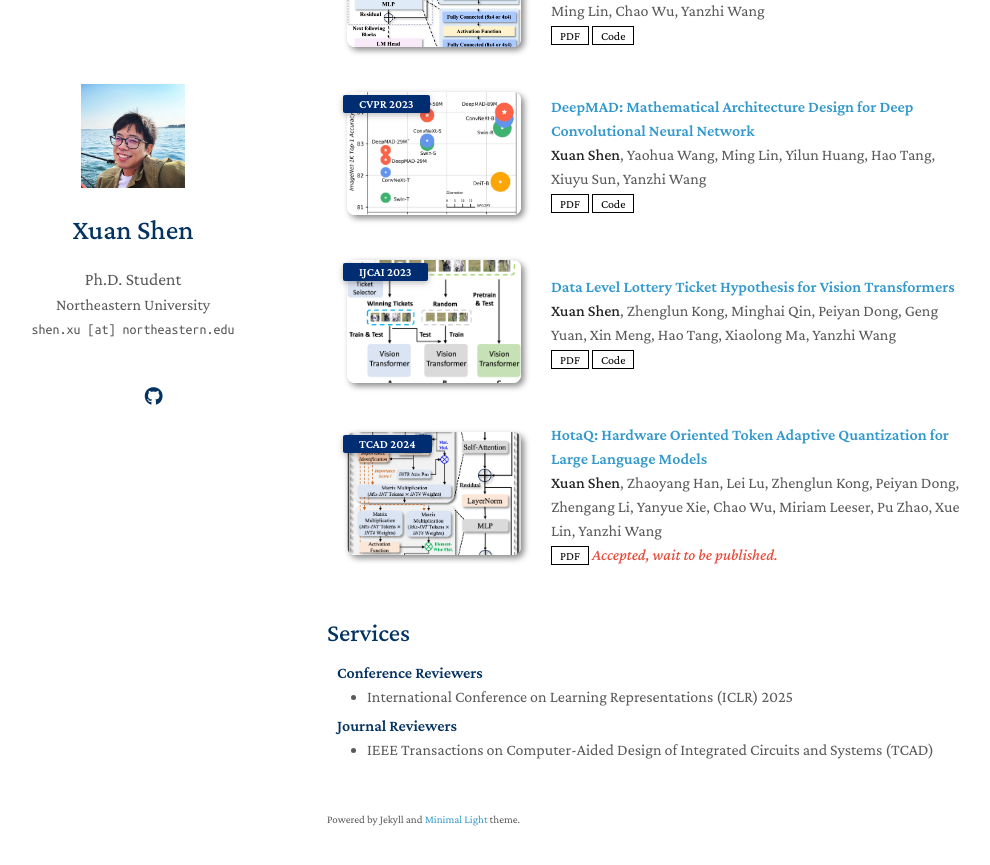
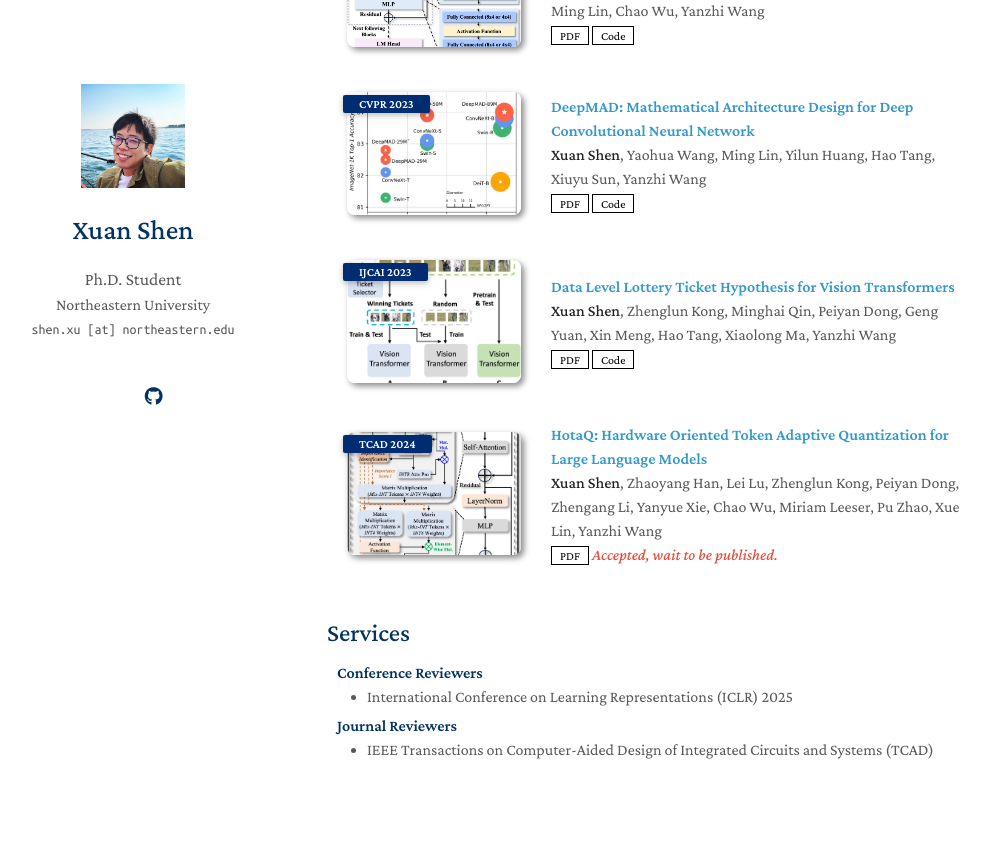
Before and after one commit to shawnricecake/shawnricecake.github.io, a Jekyll site: the page built from index.md, in a window 1280 px wide and 900 px high, scrolled down 808 px. Shown: the top 865 px of the window, without its empty margins (143-1133 px from the left). Built offline with Jekyll 4.4.1, drawn with Linux system fonts in a browser that asks for light colours; a style sheet for code colours, icons or effects is not loaded; our own code applies the rules of GitHub Pages for plain Markdown files.

Commit message:
Update homepage.html

```diff
--- a/_layouts/homepage.html
+++ b/_layouts/homepage.html
@@ -99,9 +99,12 @@
 
       <br>
 
-      {% if site.enable_footnote %}
+      <!-- ClustrMaps Globe Embed Code -->
+      <script type="text/javascript" id="clstr_globe" src="//clustrmaps.com/globe.js?d=vjp5GNVe2UXyjDmAHLgKg5Kc3tVYSO_8a08pK_u6TJ0"></script>
+
+<!--       {% if site.enable_footnote %}
       <p><small>Powered by Jekyll and <a href="https://github.com/yaoyao-liu/minimal-light" target="_blank" rel="noopener">Minimal Light</a> theme.</small></p>
-      {% endif %}
+      {% endif %} -->
 
       </section>
       <footer>
@@ -120,8 +123,5 @@
     </script>
     {% endif %}
 
-    <!-- ClustrMaps Globe Embed Code -->
-    <script type="text/javascript" id="clstr_globe" src="//clustrmaps.com/globe.js?d=vjp5GNVe2UXyjDmAHLgKg5Kc3tVYSO_8a08pK_u6TJ0"></script>
-
   </body>
 </html>
```
